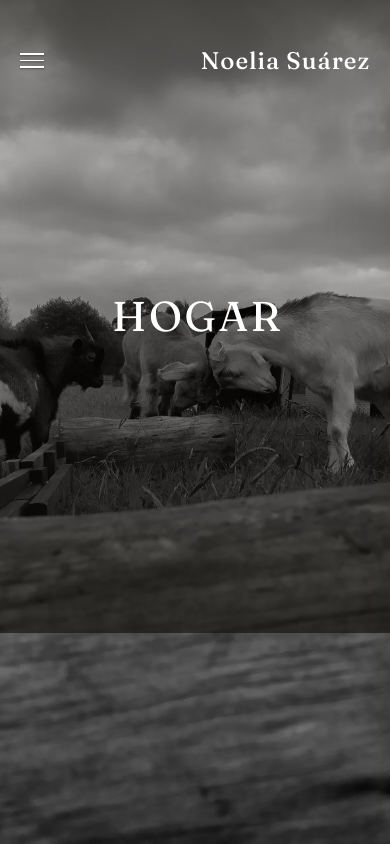
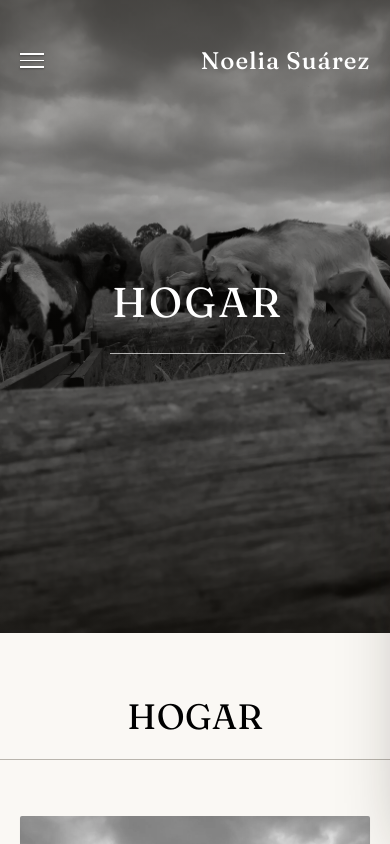
Before and after one commit to Whuaxu/Noelia-Suarez-Website, a plain HTML site: page src/portfolio/hogar.html in a window 390 px wide. Shown: the top 844 px of the page. Drawn offline with Linux system fonts and the light colour scheme; files that its build step writes are made by us from their sources.

Commit message:
style(theme): Refined hero banner styling and updated footer social links

```diff
--- a/src/assets/css/base/main.css
+++ b/src/assets/css/base/main.css
@@ -4000,6 +4000,7 @@
 		color: #e2d1df;
 		padding: 8em 0;
 		position: relative;
+		overflow: hidden;
 	}
 
 		.banner input, .banner select, .banner textarea {
@@ -4196,7 +4197,7 @@
 
 			.banner > article img {
 				width: 100%;
-				height: 100vh;
+				height: 100%;
 				object-fit: cover;
 				object-position: center 60%;
 				display: block;
--- a/src/assets/css/base/theme.css
+++ b/src/assets/css/base/theme.css
@@ -261,6 +261,24 @@ body.subpage { padding-top: 4.75em; }
 	text-transform: uppercase;
 	color: #fff;
 	text-shadow: 0 2px 30px rgba(0, 0, 0, 0.35);
+	line-height: 1.12;
+}
+
+.banner > article h1 {
+	margin: 0;
+	padding-bottom: 1.75rem;
+}
+.banner > article h1::after {
+	content: '';
+	position: absolute;
+	margin: auto;
+	right: 0;
+	bottom: 0;
+	left: 0;
+	width: 50%;
+	height: 1px;
+	background-color: rgba(255, 255, 255, 0.65);
+	display: block;
 }
 
 /* Persistent hero meta (eyebrow + scroll cue), lives outside the slides */
@@ -602,6 +620,14 @@ input:focus-visible,
 	.nav-inner { padding: 0.9rem 1.25rem; }
 	.nav-toggle { display: flex; }
 
+	#header:not(.alt),
+	body.subpage #header,
+	body.subpage #header.alt {
+		-webkit-backdrop-filter: none;
+		backdrop-filter: none;
+		background: rgba(250, 248, 244, 0.97);
+	}
+
 	.nav-links {
 		position: fixed;
 		inset: 0 0 0 auto;
--- a/src/partials/footer.html
+++ b/src/partials/footer.html
@@ -3,7 +3,8 @@
 
 		<ul class="icons">
 			<li><a href="https://www.facebook.com/profile.php?id=61552526468497" class="icon fa-facebook" aria-label="Facebook"><span class="label">Facebook</span></a></li>
-			<li><a href="https://www.instagram.com/noelia.fotografia_/" class="icon fa-instagram" aria-label="Instagram"><span class="label">Instagram</span></a></li>
+			<li><a href="https://www.instagram.com/trece.visuals/" class="icon fa-instagram" aria-label="Instagram"><span class="label">Instagram</span></a></li>
+			<li><a href="https://www.linkedin.com/in/noelia-suárez-cancela-84695327a/" class="icon fa-linkedin" aria-label="Linkedin"><span class="label">Linkedin</span></a></li>
 			<li><a href="mailto:noeliasuarezfoto@gmail.com" class="icon fa-envelope-o" aria-label="Email"><span class="label">Email</span></a></li>
 		</ul>
 
```
